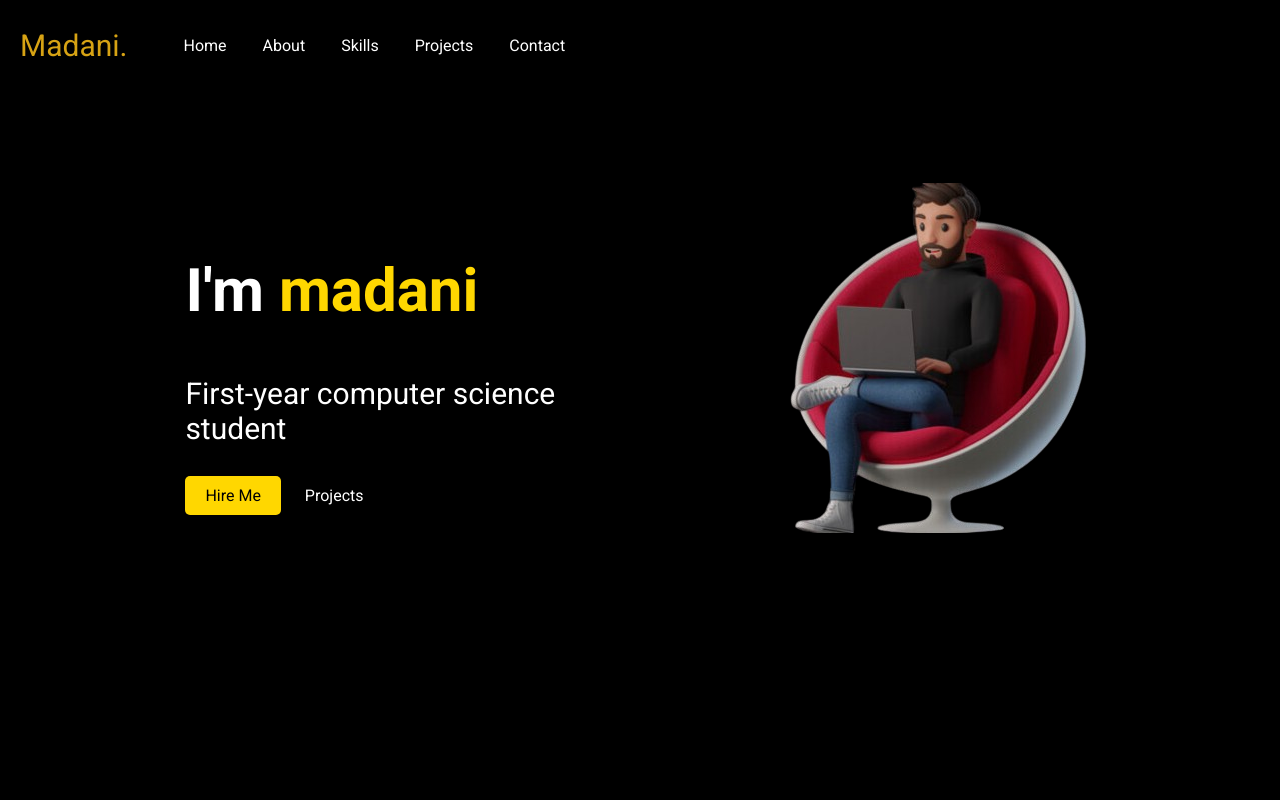
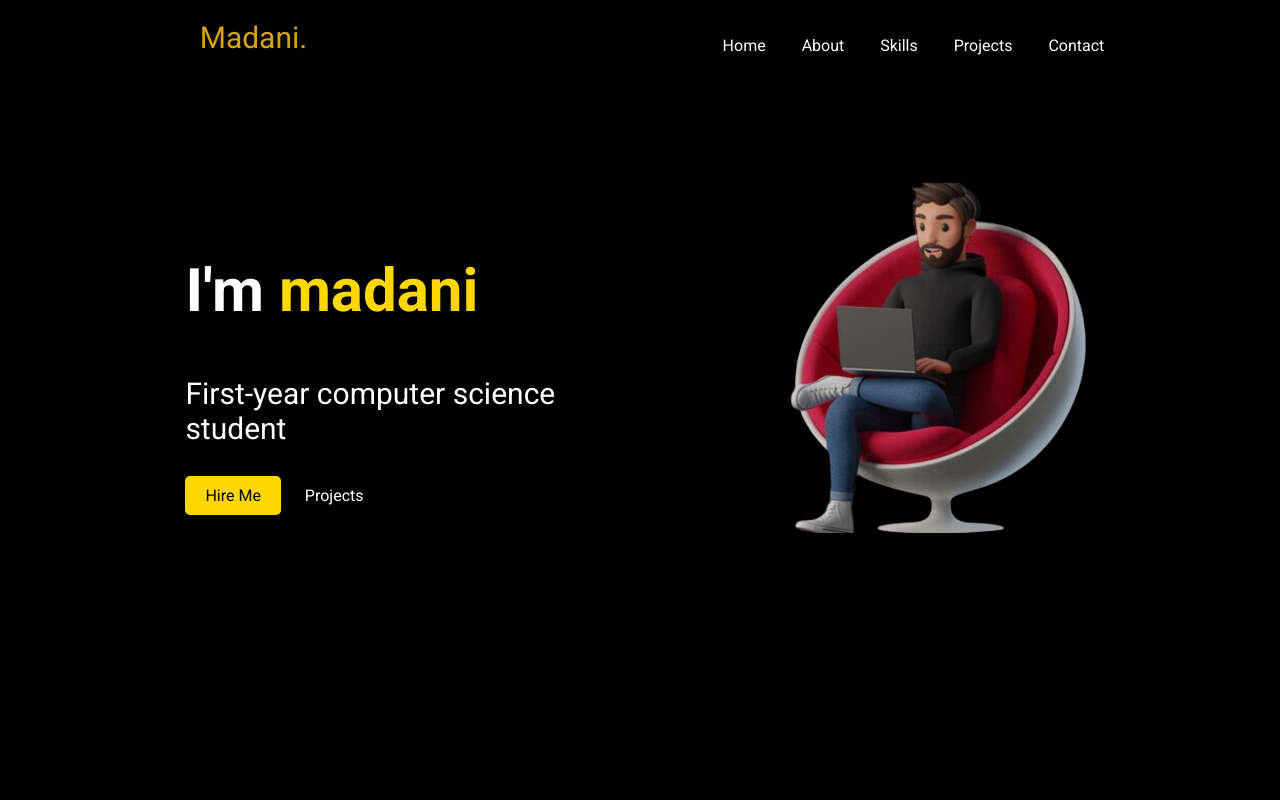
Before and after one commit to Madanio/madani-ouahmane, a plain HTML site: page index.html in a window 1280 px wide. Shown: the top 800 px of the page. Drawn offline with nearby package versions, Linux system fonts and the light colour scheme.

Commit message:
header edit

```diff
--- a/style.css
+++ b/style.css
@@ -9,7 +9,9 @@ body {
 header {
     color: #d7a314;
     margin: 20px 0 0 20px;
-    position: absolute;
+    position: fixed;
+    width: 100%;
+    height: 20px;
 }
 
 .logo {
@@ -20,7 +22,6 @@ header {
 header .container {
     display: flex;
     justify-content: space-around;
-    align-items: center;
 }
 
 header nav ul {
```
